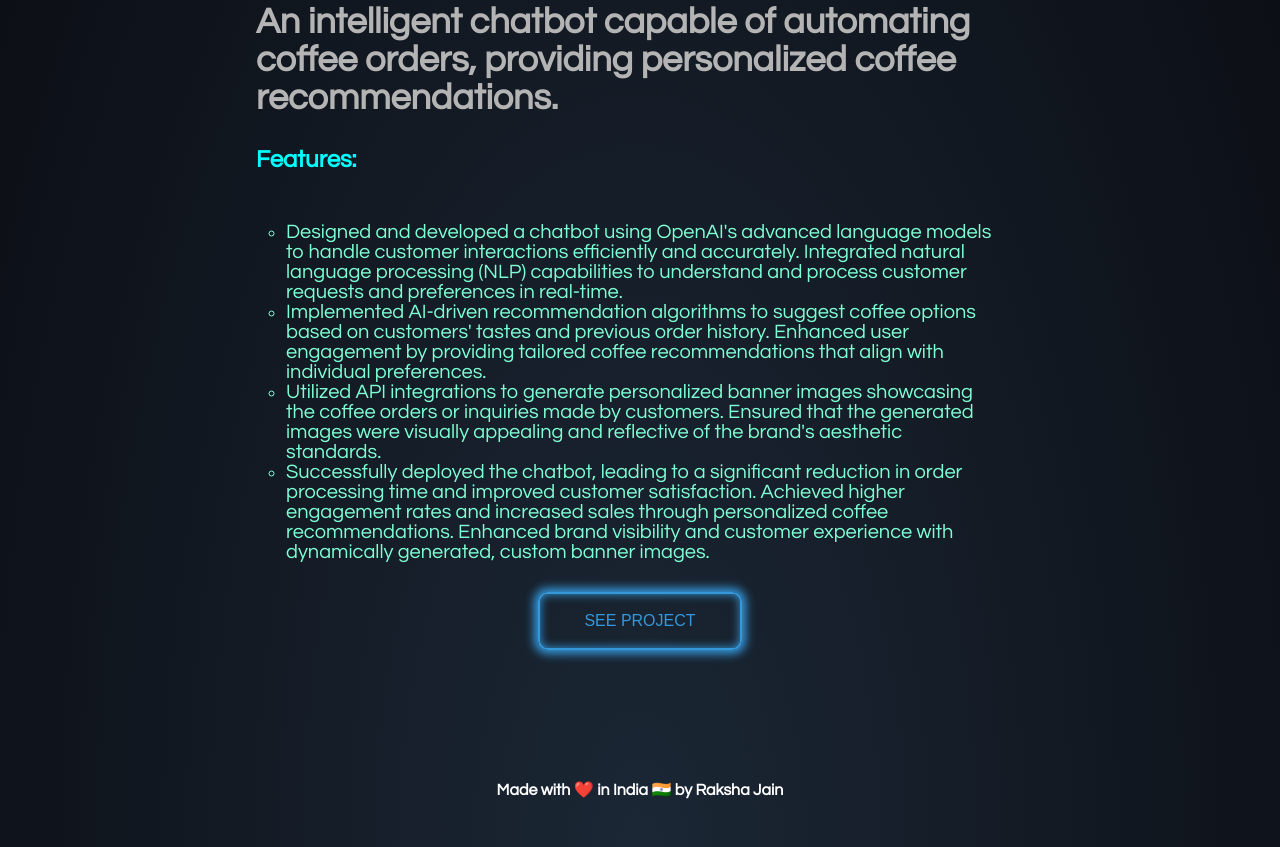
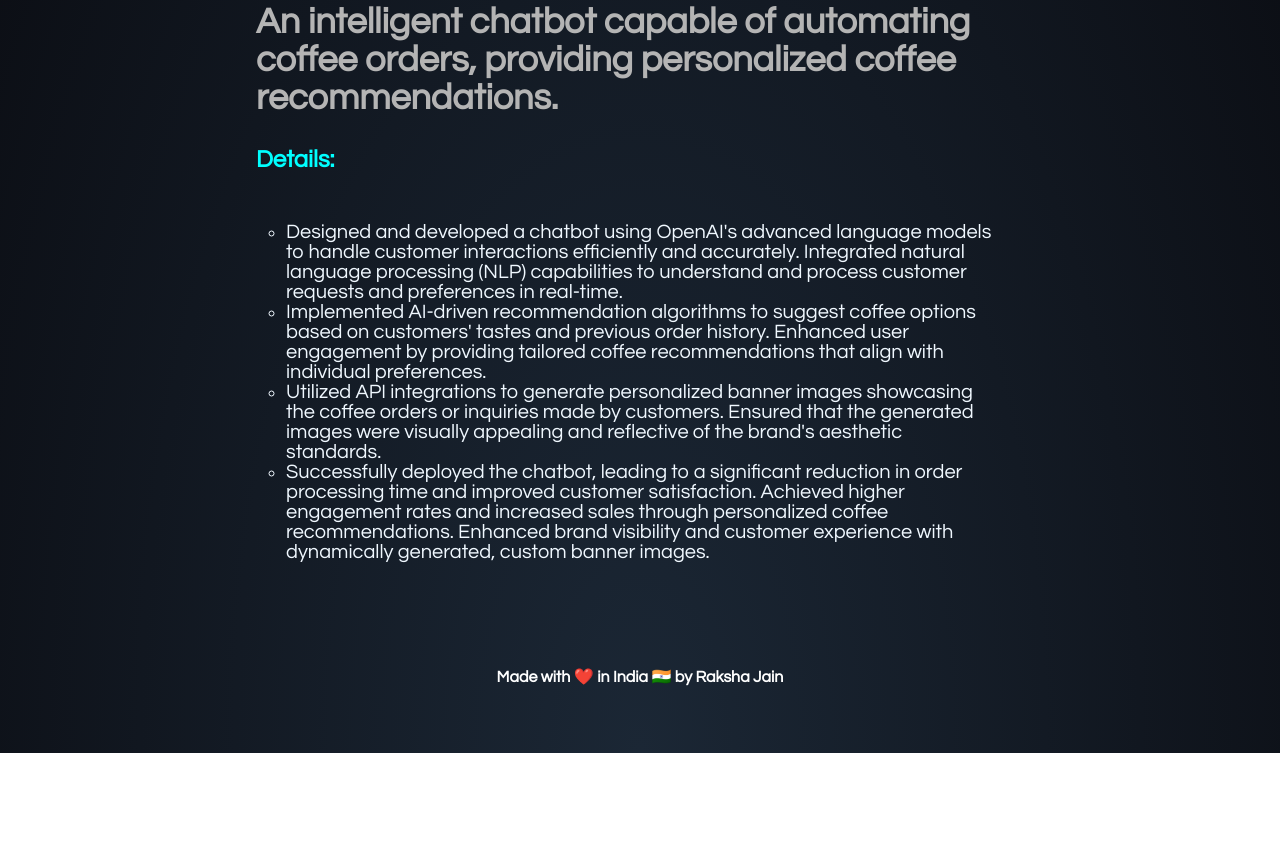
Before and after one commit to raksha-jain/raksha-jain, a plain HTML site: page blog/Open-AI/index.html in a window 1280 px wide. Shown: the part 500-1347 px from the top of the page. After the commit the page ends 1253 px from the top, so only its background shows below. Drawn offline with nearby package versions, Linux system fonts and the light colour scheme; no server answers.

Commit message:
Update index.html

```diff
--- a/blog/Open-AI/index.html
+++ b/blog/Open-AI/index.html
@@ -28,15 +28,13 @@
       <h1 id="blog_title">Coffee Chat Bot.</h1>
       <h2 id="blog_sub_title">An intelligent chatbot capable of automating coffee orders, providing personalized coffee recommendations.</h2>
       <div id="blog">
-        <h2 style="color: aqua;">Features:</h2>
-        <ul style="display: table;list-style-type:circle;margin: 0 auto;font-size: 20px;padding: 30px;color: aquamarine;">
+        <h2 style="color: aqua;">Details:</h2>
+        <ul style="display: table;list-style-type:circle;margin: 0 auto;font-size: 20px;padding: 30px;color: aliceblue;">
           <li>Designed and developed a chatbot using OpenAI's advanced language models to handle customer interactions efficiently and accurately. Integrated natural language processing (NLP) capabilities to understand and process customer requests and preferences in real-time.</li>
           <li>Implemented AI-driven recommendation algorithms to suggest coffee options based on customers' tastes and previous order history. Enhanced user engagement by providing tailored coffee recommendations that align with individual preferences.</li>
           <li>Utilized API integrations to generate personalized banner images showcasing the coffee orders or inquiries made by customers. Ensured that the generated images were visually appealing and reflective of the brand's aesthetic standards.</li>
           <li>Successfully deployed the chatbot, leading to a significant reduction in order processing time and improved customer satisfaction. Achieved higher engagement rates and increased sales through personalized coffee recommendations. Enhanced brand visibility and customer experience with dynamically generated, custom banner images.</li>
         </ul>
-        <button onclick="location.href=''" class="btn third">See project</button>
-        <img src="" alt="" id="">
       </div>
     </div>
     <div id="footer_blog">
```
